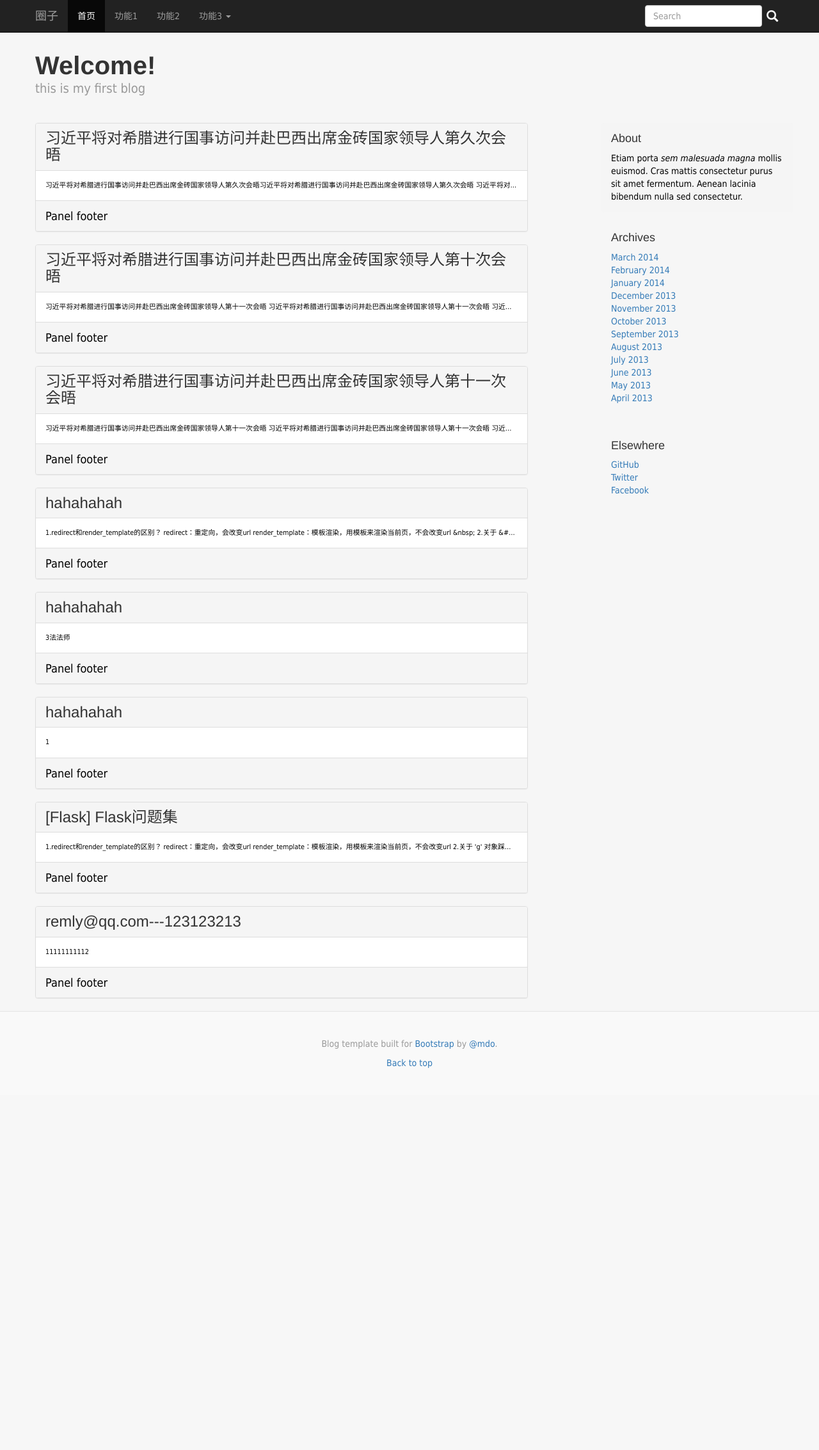
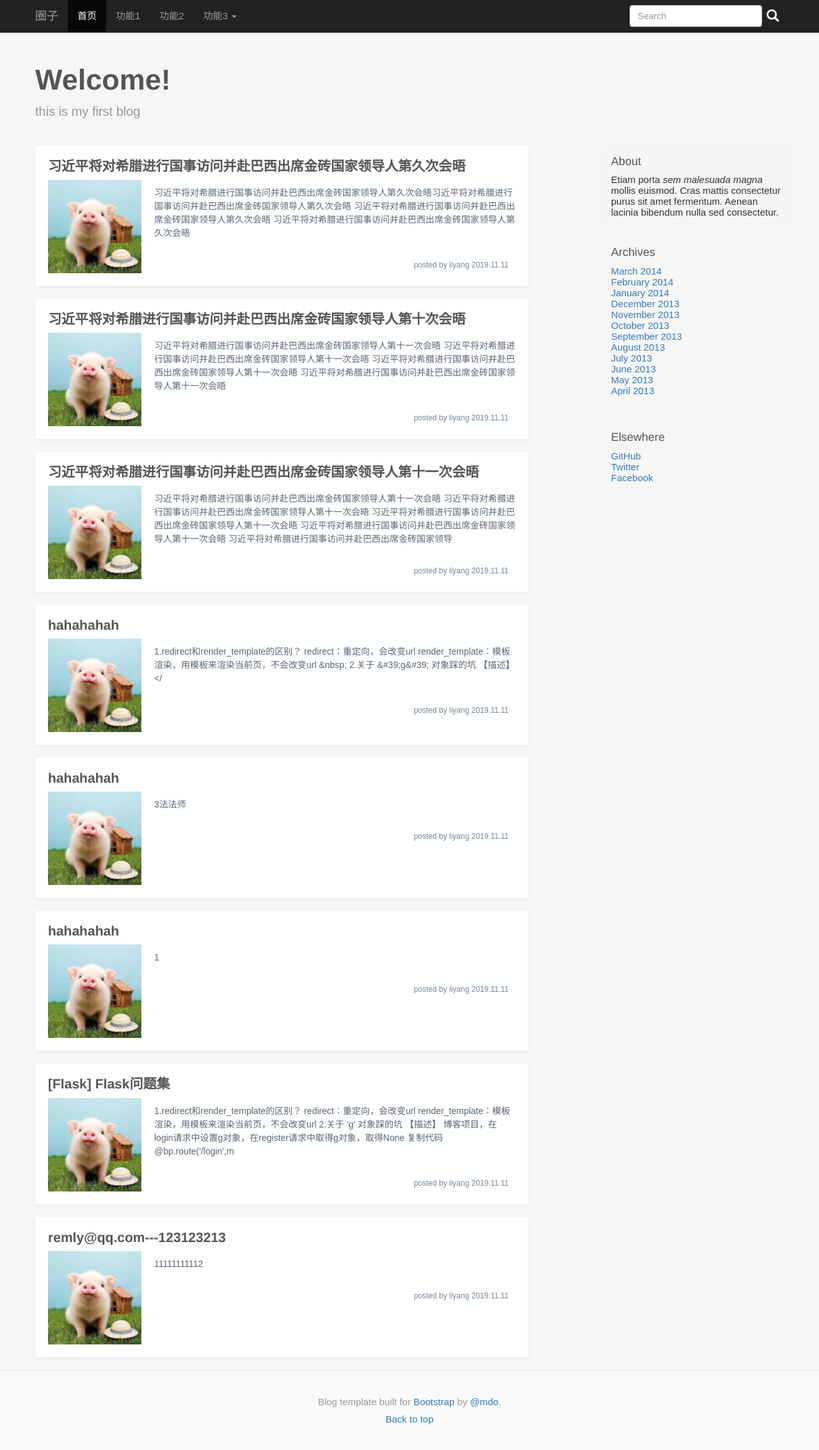
Before and after one commit to LongchuanYu/flask_myblog, a Flask app: page / in a window 1280 px wide. Shown: the whole page at 64% size. Before the commit the page ends 1669 px from the top, so only its background shows below. Run offline with Flask 2, Linux system fonts and the light colour scheme; data comes from the database, SQL or seed files in the repository; both versions use the stored data as it was after the commit; some libraries are stand-ins or nearby versions.

Commit message:
index optimize

```diff
--- a/myapp/static/base.css
+++ b/myapp/static/base.css
@@ -3,9 +3,8 @@
  */
 
  body {
-    font-family: tahoma,arial,sans-serif;
+    font-family: "Microsoft YaHei", Arial, Helvetica, sans-serif;
     font-style:normal;
-    color: #000;
     background-color: #f6f6f6;
     font-variant-ligatures: normal;
     font-variant-caps: normal;
@@ -13,6 +12,7 @@
     font-variant-east-asian: normal;
     font-weight: normal;
     font-stretch: normal;
+    font: 15px "Microsoft YaHei", Arial, Helvetica, sans-serif;
   }
 
   h1, .h1,
@@ -24,7 +24,7 @@
     margin-top: 0;
     font-family: "Helvetica Neue", Helvetica, Arial, sans-serif;
     font-weight: normal;
-    color: #333;
+    color: #555;
   }
 
 
@@ -101,14 +101,12 @@
    */
 
   .blog-header {
-    padding-top: 50px;
+    padding-top: 100px;
     padding-bottom: 20px;
   }
-  .blog-title {
-    margin-top: 30px;
-    margin-bottom: 0;
-    font-size: 40px;
-    font-weight: normal;
+  .blog-title{
+    font-size: 3em;
+    max-width:800px;
   }
   .blog-description {
     font-size: 20px;
--- a/myapp/static/blog_index.css
+++ b/myapp/static/blog_index.css
@@ -1,10 +1,56 @@
-.blog-index-textbody {
-    font-size:0.6em;
-    overflow:hidden;
-    white-space: nowrap;
+
+.blog-articles{
+    padding:20px;
+    overflow: hidden;
+    background-color: #fff;
+    box-shadow: 0 2px 5px 0 rgba(146, 146, 146, .1);
+    margin-bottom:20px;
+}
+
+
+
+.blog-articles h3{
+    display: block;
+    font-size: 1.17em;
+    margin-inline-start: 0px;
+    margin-inline-end: 0px;
+    font-weight: bold;
+}
+
+.blog-articles a{
+    color: #555;
+    text-decoration: none;
+}
+
+
+.blog-articles .blog-avatar{
+    width:20%;
+    float: left;
+    display: block;
+    overflow: hidden;
+    margin-right:20px;
+}
+
+.blog-articles .blog-avatar img{
+    width: 100%;
+    height:auto;
+    display: block;
+
+}
+
+.blog-articles .blog-intro{
+    margin-top:20px;
+    font-size: 14px;
+    color: #566573;
+    overflow: hidden;
     text-overflow:ellipsis;
 }
-
-.blog-index-title{
-    font-size:1.5em;
+.blog-articles .blog-info{
+    overflow: hidden;
+    margin-top:20px;
+    font-size: 12px;
+    color:#748594;
+    float:right;
+    right:10px;
+    margin-right:10px;
 }
--- a/myapp/templates/blog/index.html
+++ b/myapp/templates/blog/index.html
@@ -22,18 +22,21 @@ this is my first blog
 {% block blog_text %}
 {% for post in posts %}
 
-<div class="panel panel-default">
-  <div class="panel-heading">
-    <h3 class="panel-title">
-      <a class="blog-index-title" href="{{ url_for('blog.article',id=post['id']) }}">{{post['title']}}</a>
-    </h3>
-  </div>
-  <div class="panel-body blog-index-textbody">
-    {{ post['body']|ellipsis  }}
-  </div>
-  <div class="panel-footer">Panel footer</div>
+
+<div class="blog-articles">
+  <!-- title -->
+  <h3 class="blog-title"><a href="{{ url_for('blog.article',id=post['id']) }}">{{post['title']}}</a></h3>
+  <!-- avatar -->
+  <span class="blog-avatar">
+    <a href="#">
+      <img src="{{url_for('static',filename='pic/avatar.png')  }}" alt="test">
+    </a>
+  </span>
+  <!-- intro -->
+  <p class="blog-intro">{{ post['body']|ellipsis  }}</p>
+  <!-- info -->
+  <div class="blog-info">posted by liyang 2019.11.11</div>
 </div>
-
 
 
 <!-- <div class="list-group">
@@ -49,7 +52,7 @@ this is my first blog
 {%block myjs%}
 <script src="{{url_for('static',filename='js/scrollreveal/scrollreveal.js')  }}"></script>
 <script>
-  ScrollReveal().reveal('.blog-main .panel',{
+  ScrollReveal().reveal('.blog-main .blog-articles',{
     delay:100,
     reset: true,
     distance:'20px',
```
Also changed, not shown: instance/myapp.sqlite, myapp/static/pic/avatar.png (added).
